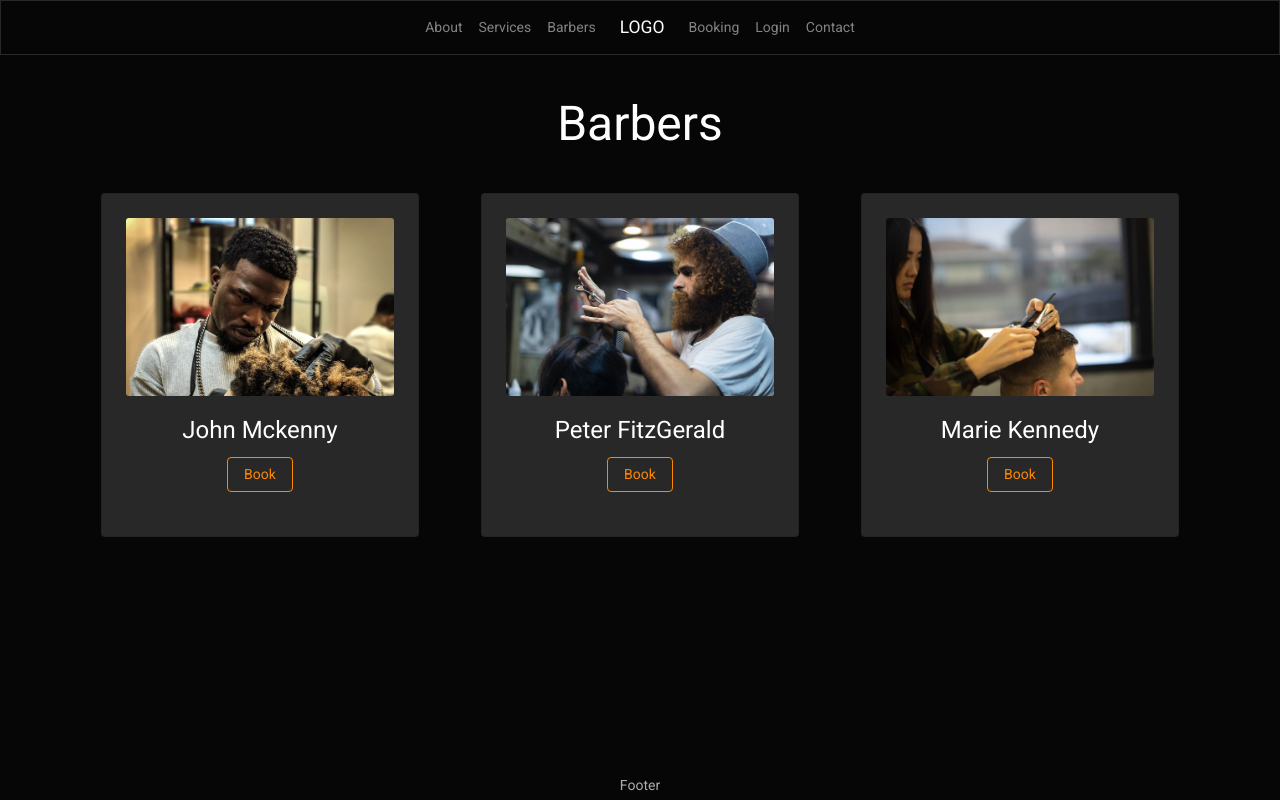
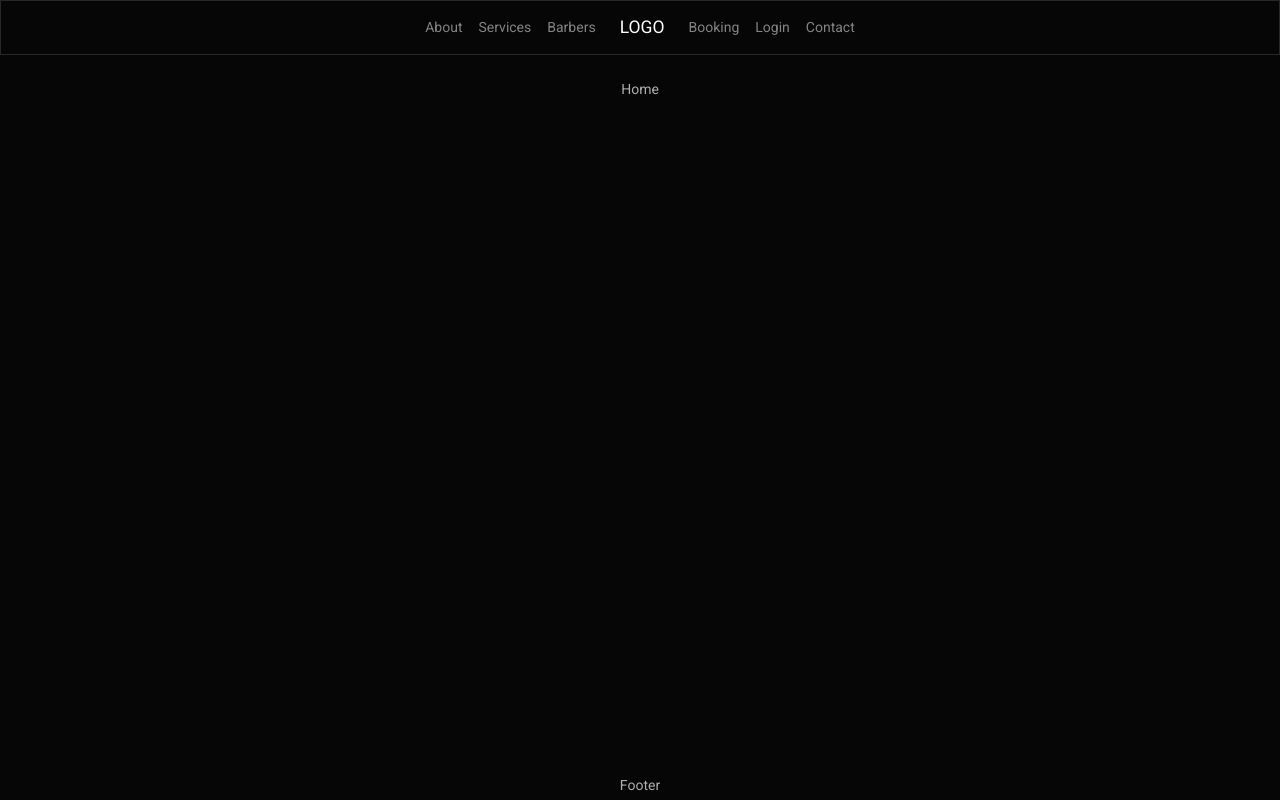
Before and after one commit to LukaszPlawinski/YourBarber, a React (Create React App) app in the folder frontend/: page / in a window 1280 px wide. Built offline with nearby package versions, Linux system fonts and the light colour scheme.

Commit message:
react routes created

```diff
--- a/frontend/src/App.js
+++ b/frontend/src/App.js
@@ -1,20 +1,25 @@
-import { Container } from 'react-bootstrap'
-import './App.css';
-import Header from './components/Header'
-import Footer from './components/Footer'
-import Barbers from './pages/Barbers';
+import { Container } from "react-bootstrap";
+import "./App.css";
+import Header from "./components/Header";
+import Footer from "./components/Footer";
+import Barbers from "./pages/Barbers";
+import Services from "./pages/Services";
+import Home from "./pages/Home";
+import { BrowserRouter as Router, Route } from "react-router-dom";
 
 function App() {
   return (
-    <div>
+    <Router>
       <Header />
       <main>
-        <Container className="text-center py-4" >
-        <Barbers/>
+        <Container className="text-center py-4">
+          <Route path={["/home", "/"]} component={Home} />
+          <Route path="/services" component={Services} exact />
+          <Route path="/barbers" component={Barbers} exact />
         </Container>
       </main>
       <Footer />
-    </div>
+    </Router>
   );
 }
 
```
